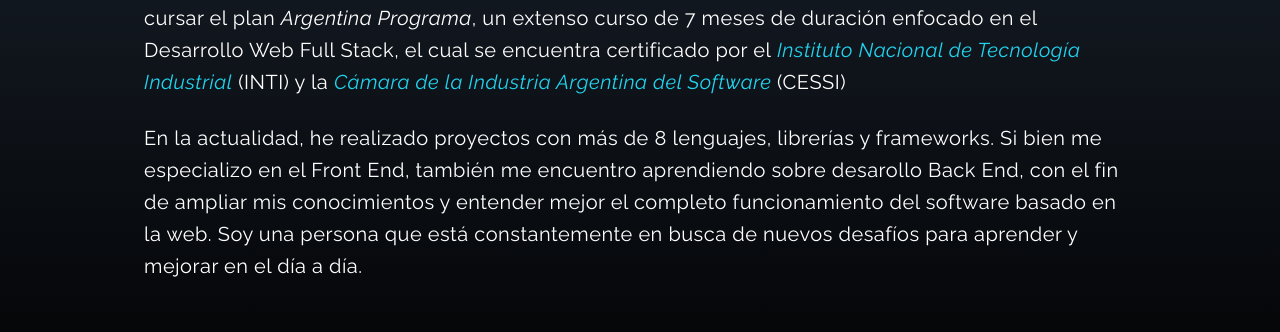
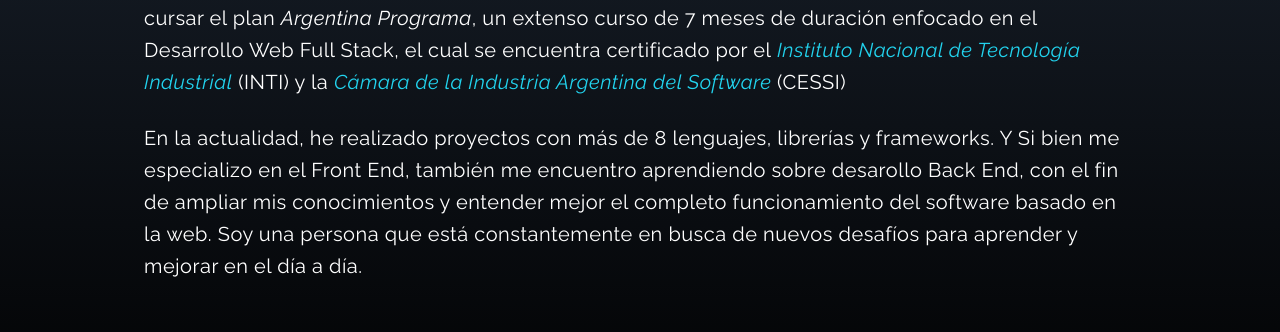
Before and after one commit to FeDaBa/First-Portfolio, a React (Create React App) app: page / in a window 1280 px wide. Shown: the part 1142-1474 px from the top of the page. Built offline with nearby package versions, Linux system fonts and the light colour scheme; the HTML template or start-up script is replaced by a standard one; a web font is replaced by a local one.

Commit message:
Update About.jsx

```diff
--- a/src/components/About.jsx
+++ b/src/components/About.jsx
@@ -33,7 +33,8 @@
             <p className="text-xl leading-8 tracking-wide">
 
                 En la actualidad, he realizado proyectos con más de 8 lenguajes, librerías y frameworks.
-                Si bien me especializo en el Front End, también me encuentro aprendiendo sobre desarollo Back End, con el fin de ampliar mis conocimientos y entender mejor el completo funcionamiento del software basado en la web.
+                Y Si bien me especializo en el Front End, también me encuentro aprendiendo sobre desarollo Back End,
+                con el fin de ampliar mis conocimientos y entender mejor el completo funcionamiento del software basado en la web.
                 Soy una persona que está constantemente en busca de nuevos desafíos para aprender y mejorar en el día a día.
 
             </p>
```
